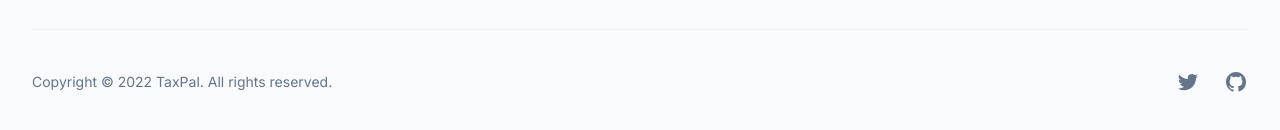
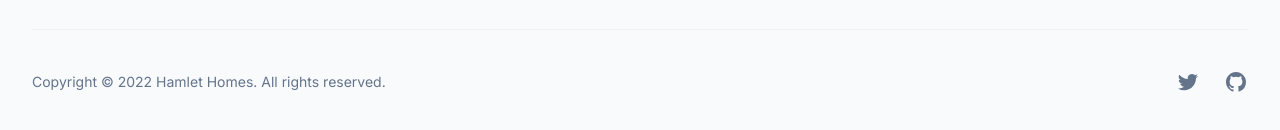
Before and after one commit to stewiethepro/hamletlanding, a Next.js app: page / in a window 1280 px wide. Shown: the part 5875-6005 px from the top of the page. Built offline with nearby package versions, Linux system fonts and the light colour scheme.

Commit message:
6th Commit

```diff
--- a/src/components/Footer.jsx
+++ b/src/components/Footer.jsx
@@ -23,7 +23,7 @@ export function Footer() {
             <Link
               href="https://twitter.com"
               className="group"
-              aria-label="TaxPal on Twitter"
+              aria-label="Hamlet Homes on Twitter"
             >
               <svg
                 aria-hidden="true"
@@ -35,7 +35,7 @@ export function Footer() {
             <Link
               href="https://github.com"
               className="group"
-              aria-label="TaxPal on GitHub"
+              aria-label="Hamlet Homes on GitHub"
             >
               <svg
                 aria-hidden="true"
@@ -46,7 +46,7 @@ export function Footer() {
             </Link>
           </div>
           <p className="mt-6 text-sm text-slate-500 sm:mt-0">
-            Copyright &copy; {new Date().getFullYear()} TaxPal. All rights
+            Copyright &copy; {new Date().getFullYear()} Hamlet Homes. All rights
             reserved.
           </p>
         </div>
```
